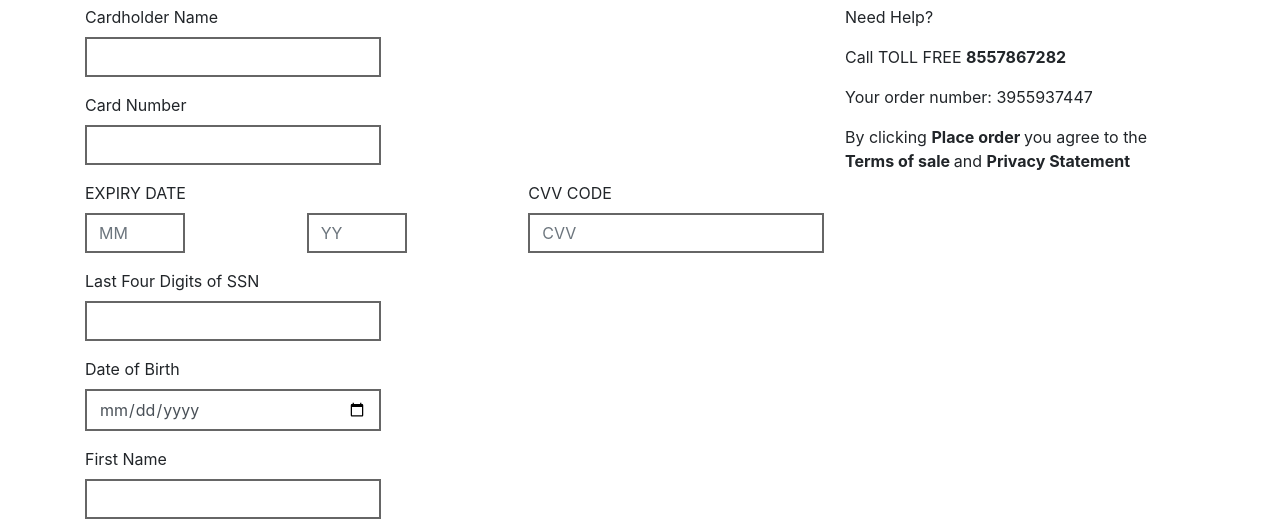
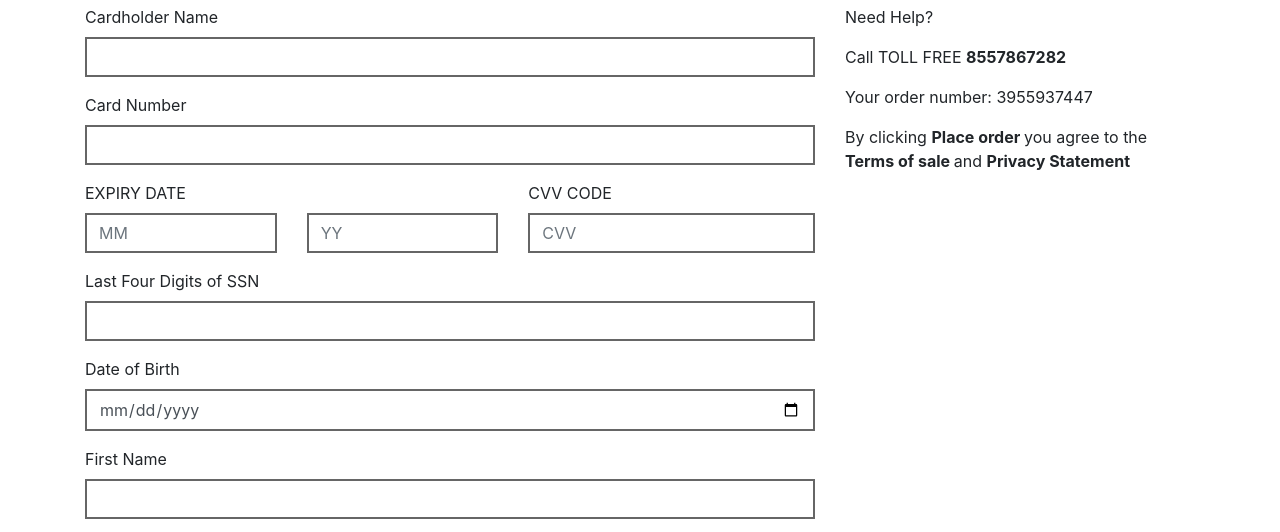
Before and after one commit to MyasarRasool/rayan-payment-page, a plain HTML site: page index.html in a window 1280 px wide. Shown: the part 209-741 px from the top of the page. Drawn offline with nearby package versions, Linux system fonts and the light colour scheme.

Commit message:
Update style.css

```diff
--- a/style.css
+++ b/style.css
@@ -46,12 +46,12 @@ footer a {
     outline: 2px solid transparent;
     border: 0;
     display: block;
-    width: 296px;
+
 
    border-radius: 0px;
     border: 2px solid rgba(0,0,0,.6);
     background: #fff;
 }
 .pl-ziro .form-control{
-    width: 100px;
+
 }
```
